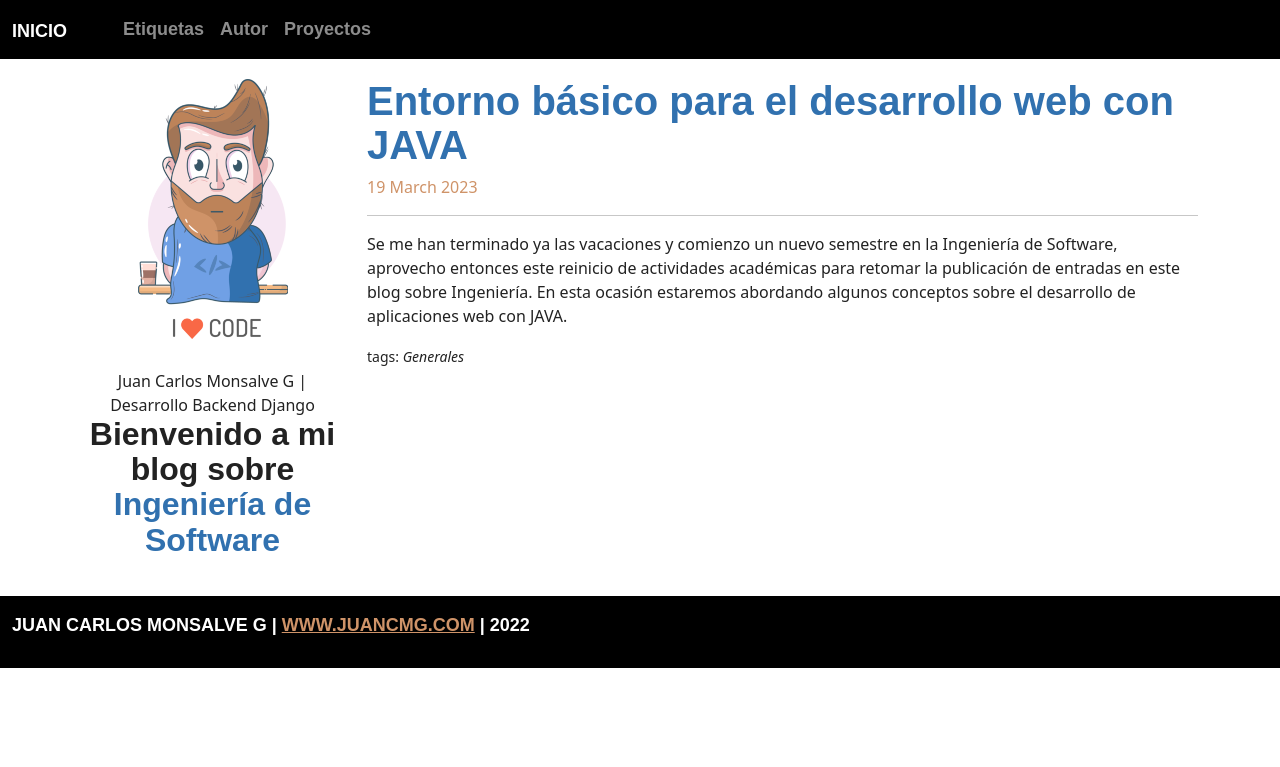
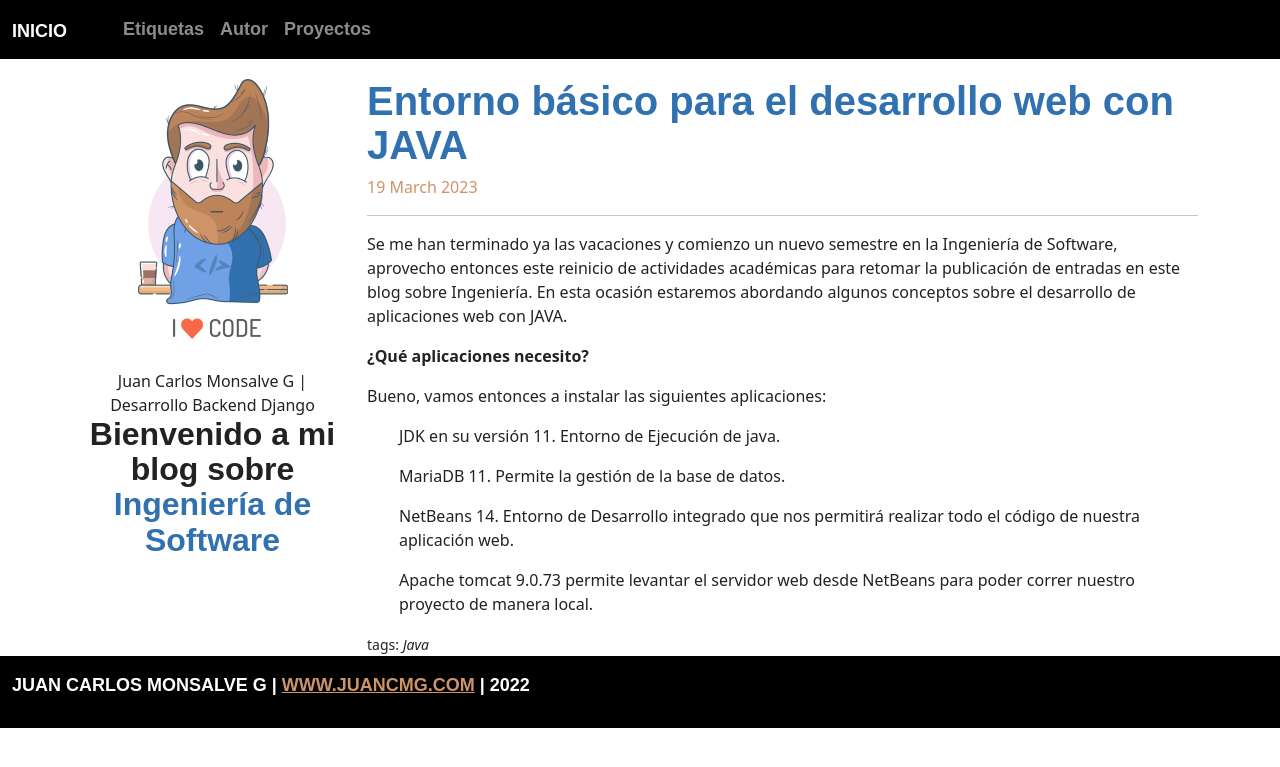
Before and after one commit to jcmonsalveg/jcmonsalveg.github.io, a Jekyll site: the page built from _posts/2023-03-19-entorno-basico-desarrollo-java-web.md, in a window 1280 px wide. Shown: the top 767 px of the page. Built offline with Jekyll 4.4.1, drawn with Linux system fonts in a browser that asks for light colours; some web fonts are replaced.

Commit message:
Borrador web con JAVA 2

```diff
--- a/_posts/2023-03-19-entorno-basico-desarrollo-java-web.md
+++ b/_posts/2023-03-19-entorno-basico-desarrollo-java-web.md
@@ -1,7 +1,19 @@
 ---
 layout: post
 title: Entorno básico para el desarrollo web con JAVA
-tags: ["Generales"]
+tags: ["Java"]
 ---
 
 Se me han terminado ya las vacaciones y comienzo un nuevo semestre en la Ingeniería de Software, aprovecho entonces este reinicio de actividades académicas para retomar la publicación de entradas en este blog sobre Ingeniería. En esta ocasión estaremos abordando algunos conceptos sobre el desarrollo de aplicaciones web con JAVA.
+
+**¿Qué aplicaciones necesito?**
+
+Bueno, vamos entonces a instalar las siguientes aplicaciones:
+
+- JDK en su versión 11. Entorno de Ejecución de java.
+
+- MariaDB 11. Permite la gestión de la base de datos.
+
+- NetBeans 14. Entorno de Desarrollo integrado que nos permitirá realizar todo el código de nuestra aplicación web.
+
+- Apache tomcat 9.0.73 permite levantar el servidor web desde NetBeans para poder correr nuestro proyecto de manera local.
```
